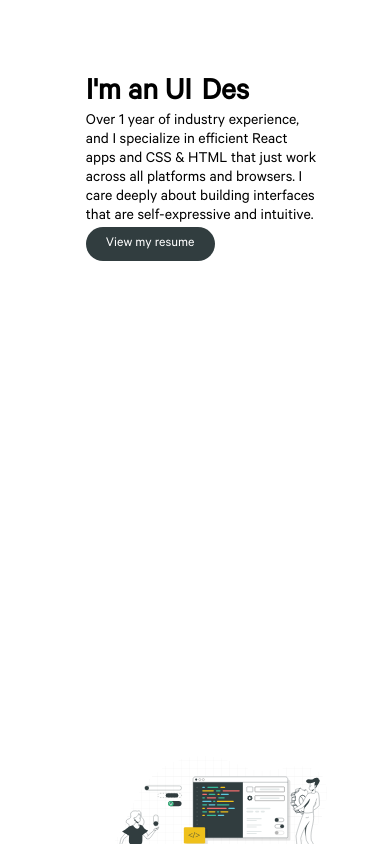
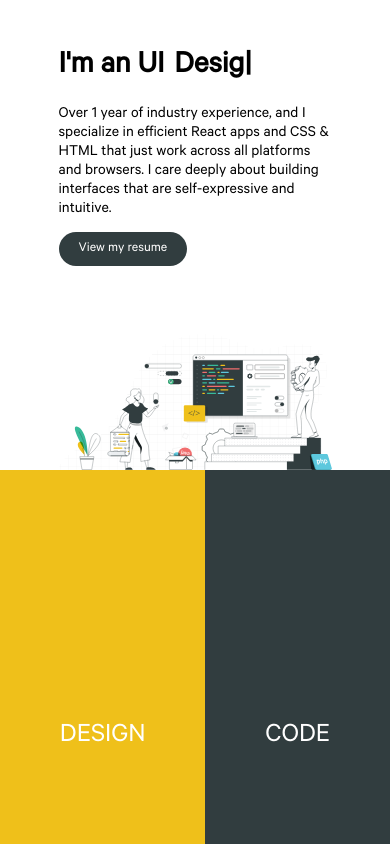
Before and after one commit to sherlvick/myPortfolio, a React (Create React App) app: page / in a window 390 px wide. Shown: the top 844 px of the page. Built offline with nearby package versions, Linux system fonts and the light colour scheme; some icons are missing.

Commit message:
Hero Intro section responsiveness fixed

```diff
--- a/src/views/HomePage/HeroIntro/HeroIntro.module.css
+++ b/src/views/HomePage/HeroIntro/HeroIntro.module.css
@@ -1,22 +1,22 @@
-.Container{
+.Container {
   width: 60vmin;
   padding: 10%;
 }
 
-.Header{
+.Header {
   display: flex;
 }
 
-.PaddRight10{
+.PaddRight10 {
   padding-right: 10px;
 }
 
-.Para{
+.Para {
   margin-bottom: 2vmin;
 }
 
 .ViewResumeBtn {
-    background-color: #313D3F;
+  background-color: #313d3f;
   color: white;
   border-radius: 20px;
   padding: 10px 20px;
@@ -24,15 +24,34 @@
   transition: font-size 1s;
 }
 
-.ViewResumeBtn:hover{
+.ViewResumeBtn:hover {
   font-size: 16px;
-    box-shadow: rgba(60, 64, 67, 0.3) 0px 1px 2px 0px, rgba(60, 64, 67, 0.15) 0px 2px 6px 2px;
+  box-shadow: rgba(60, 64, 67, 0.3) 0px 1px 2px 0px,
+    rgba(60, 64, 67, 0.15) 0px 2px 6px 2px;
   animation-name: example;
-    animation-duration: .2s;
+  animation-duration: 0.2s;
   animation-fill-mode: forwards;
 }
 
 @keyframes example {
-    from {background-color: #313D3F;}
-    to {background-color: #EFC01A; color: black;}
+  from {
+    background-color: #313d3f;
   }
+  to {
+    background-color: #efc01a;
+    color: black;
+  }
+}
+
+@media only screen and (max-width: 425px) {
+  .Container{
+    width: 100%;
+    padding: 0;
+  }
+  .Header {
+    margin-bottom: 20px;
+  }
+  .Para {
+    margin-bottom: 20px;
+  }
+}
--- a/src/views/HomePage/HomePage.module.css
+++ b/src/views/HomePage/HomePage.module.css
@@ -89,3 +89,9 @@
     text-align: center;
 }
 /* ----------------------------------------------------- */
+
+@media only screen and (max-width: 425px) {
+    .HeroSection{
+        height: 50vh;
+    }
+  }
```
Lines whose indentation alone changed are shown as unchanged.
